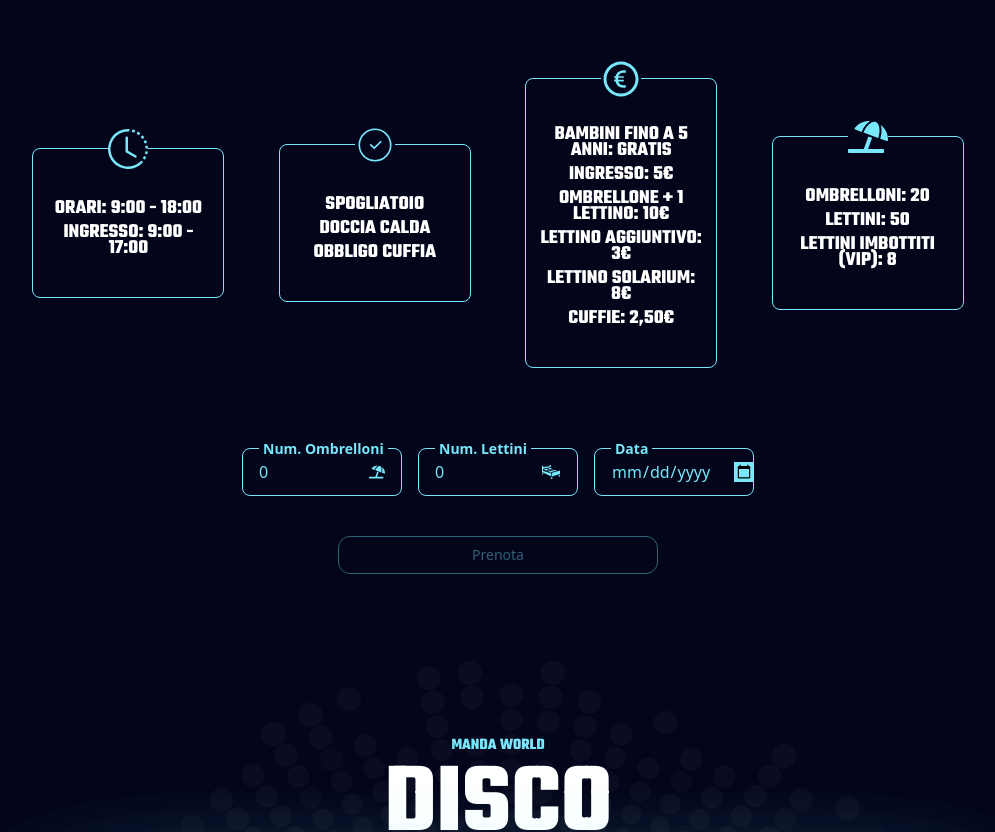
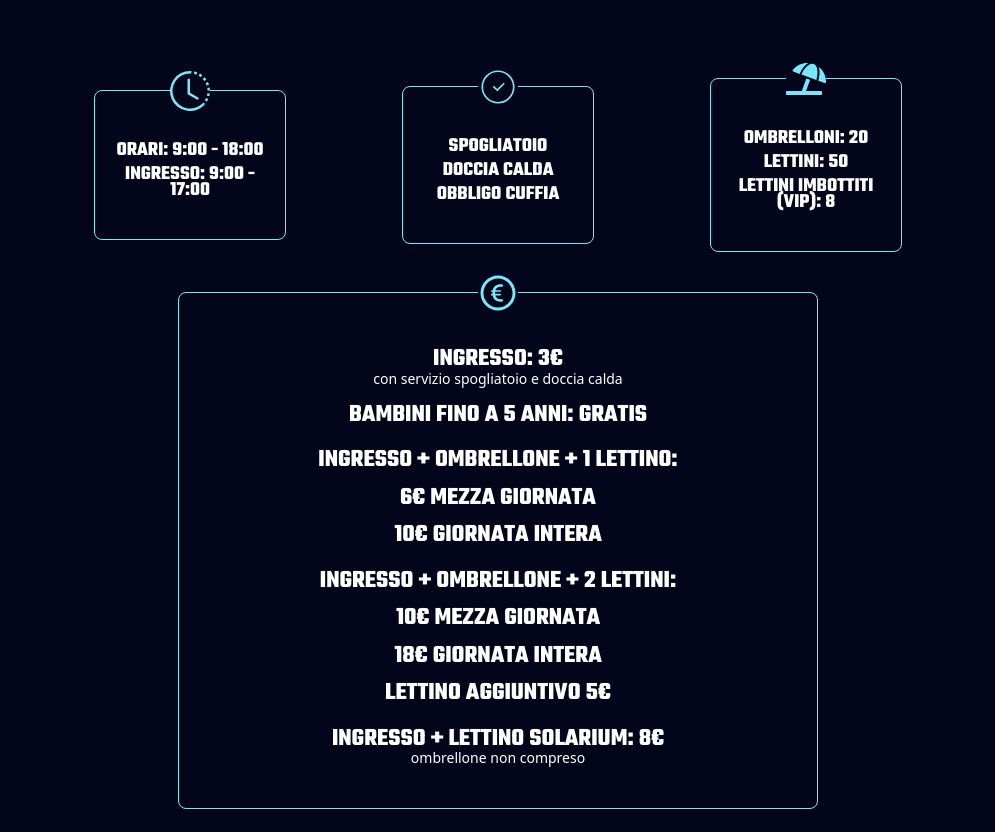
Before and after one commit to edgardovittoria/mandaworld, a Next.js app: page / in a window 1280 px wide. Shown: the part 2070-2902 px from the top of the page, without its empty margins (142-1137 px from the left). Built offline with nearby package versions, Linux system fonts and the light colour scheme.

Commit message:
aggiornati prezzi piscina

```diff
--- a/src/app/components/(home)/Piscina.tsx
+++ b/src/app/components/(home)/Piscina.tsx
@@ -16,16 +16,14 @@ import { FiInfo } from "react-icons/fi";
 import { CiCircleCheck } from "react-icons/ci";
 
 export default function Piscina() {
-  const [numOmbrelloni, setnumOmbrelloni] = useState<number>(
-    0
-  );
+  const [numOmbrelloni, setnumOmbrelloni] = useState<number>(0);
   const [numLettini, setnumLettini] = useState<number>(0);
   const [data, setData] = useState<string | undefined>(undefined);
-  const [images, setImages] = useState<ImgPiscina[]>([])
+  const [images, setImages] = useState<ImgPiscina[]>([]);
   useEffect(() => {
-        fetchImagesPiscina().then(res => {
-            setImages(res)
-        })
+    fetchImagesPiscina().then((res) => {
+      setImages(res);
+    });
   }, []);
 
   return (
@@ -42,14 +40,17 @@ export default function Piscina() {
               </h1>
               <Image src="/line-white.png" alt="alt" width={120} height={120} />
             </div>
-            <Carousel images={images} section="piscina"/>
-            <CarouselMobile images={images} section="piscina"/>
+            <Carousel images={images} section="piscina" />
+            <CarouselMobile images={images} section="piscina" />
             <div className="relative flex xl:flex-row flex-col gap-10 justify-evenly xl:items-center w-full mt-20">
               <div className="relative flex w-full xl:w-1/5 flex-col items-center px-3 py-10  border rounded-lg border-secondary">
                 {/* <h2 className="uppercase text-white font-bold md:text-[60px] text-[40px] mandaFont">
                   ORARI
                 </h2> */}
-                <BsClockHistory size={40} className="text-secondary absolute top-[-20px] bg-backgroundColor"/>
+                <BsClockHistory
+                  size={40}
+                  className="text-secondary absolute top-[-20px] bg-backgroundColor"
+                />
                 <span className="uppercase text-white font-bold text-[20px] mandaFont mt-3">
                   Orari: 9:00 - 18:00
                 </span>
@@ -61,7 +62,10 @@ export default function Piscina() {
                 {/* <h2 className="uppercase text-white font-bold md:text-[60px] text-[40px] mandaFont">
                   STAGIONE
                 </h2> */}
-                <CiCircleCheck size={40} className="text-secondary absolute top-[-20px] bg-backgroundColor"/>
+                <CiCircleCheck
+                  size={40}
+                  className="text-secondary absolute top-[-20px] bg-backgroundColor"
+                />
                 <span className="uppercase text-white font-bold text-[20px] mandaFont mt-3">
                   spogliatoio
                 </span>
@@ -72,35 +76,15 @@ export default function Piscina() {
                   obbligo cuffia
                 </span>
               </div>
-              <div className="relative flex w-full xl:w-1/5 flex-col items-center px-3 py-10  border rounded-lg border-secondary">
-                {/* <h2 className="uppercase text-white font-bold md:text-[60px] text-[40px] mandaFont">
-                  COSTI
-                </h2> */}
-                <AiOutlineEuro size={40} className="text-secondary absolute top-[-20px] bg-backgroundColor"/>
-                <span className="uppercase text-white font-bold text-[20px] mandaFont mt-2">
-                  bambini fino a 5 anni: gratis
-                </span>
-                <span className="uppercase text-white font-bold text-[20px] mandaFont mt-2">
-                  ingresso: 5€
-                </span>
-                <span className="uppercase text-white font-bold text-[20px] mandaFont mt-2">
-                  ombrellone + 1 lettino: 10€
-                </span>
-                <span className="uppercase text-white font-bold text-[20px] mandaFont mt-2">
-                  lettino aggiuntivo: 3€
-                </span>
-                <span className="uppercase text-white font-bold text-[20px] mandaFont mt-2">
-                  lettino solarium: 8€
-                </span>
-                <span className="uppercase text-white font-bold text-[20px] mandaFont mt-2">
-                  cuffie: 2,50€
-                </span>
-              </div>
+
               <div className="relative w-full xl:w-1/5 flex flex-col items-center px-3 py-10  border rounded-lg border-secondary">
                 {/* <h2 className="uppercase text-white font-bold md:text-[60px] text-[40px] mandaFont">
                   Disponibilità
                 </h2> */}
-                <FaUmbrellaBeach size={40} className="text-secondary absolute top-[-20px] bg-backgroundColor"/>
+                <FaUmbrellaBeach
+                  size={40}
+                  className="text-secondary absolute top-[-20px] bg-backgroundColor"
+                />
                 <span className="uppercase text-white font-bold text-[20px] mandaFont mt-3">
                   ombrelloni: 20
                 </span>
@@ -112,6 +96,41 @@ export default function Piscina() {
                 </span>
               </div>
             </div>
+          </div>
+        </div>
+        <div className="relative flex w-3/4 text-center xl:w-1/2 mt-10 flex-col items-center px-3 py-10  border rounded-lg border-secondary">
+          {/* <h2 className="uppercase text-white font-bold md:text-[60px] text-[40px] mandaFont">
+                  COSTI
+                </h2> */}
+          <AiOutlineEuro
+            size={40}
+            className="text-secondary absolute top-[-20px] bg-backgroundColor"
+          />
+          <div className="flex flex-col">
+            <span className="uppercase text-white font-bold text-[25px] mandaFont mt-2">
+              ingresso: 3€
+            </span>
+            <span className="text-sm text-white mt-[-10px]">con servizio spogliatoio e doccia calda</span>
+          </div>
+          <span className="uppercase text-white font-bold text-[25px] mandaFont mt-2">
+            bambini fino a 5 anni: gratis
+          </span>
+          <span className="uppercase text-white font-bold text-[25px] mandaFont mt-2">
+            ingresso + ombrellone + 1 lettino: <br />
+            6€ mezza giornata <br />
+            10€ giornata intera
+          </span>
+          <span className="uppercase text-white font-bold text-[25px] mandaFont mt-2">
+            ingresso + ombrellone + 2 lettini: <br />
+            10€ mezza giornata <br />
+            18€ giornata intera <br />
+            lettino aggiuntivo 5€
+          </span>
+          <div className="flex flex-col">
+            <span className="uppercase text-white font-bold text-[25px] mandaFont mt-2">
+              ingresso + lettino solarium: 8€
+            </span>
+            <span className="text-sm text-white mt-[-10px]">ombrellone non compreso</span>
           </div>
         </div>
         <div className="flex flex-col lg:flex-row gap-4 items-center justify-center w-1/2 mt-20">
@@ -127,7 +146,9 @@ export default function Piscina() {
                 setnumOmbrelloni(parseInt(e.target.value));
               }}
             />
-            <span className="absolute px-1 font-bold top-[-10px] bg-backgroundColor text-sm text-secondary">Num. Ombrelloni</span>
+            <span className="absolute px-1 font-bold top-[-10px] bg-backgroundColor text-sm text-secondary">
+              Num. Ombrelloni
+            </span>
             <FaUmbrellaBeach className="text-secondary" />
           </label>
           <label className="input relative focus-within:shadow-2xl lg:w-1/4 w-full focus-within:shadow-secondary input-bordered bg-transparent border border-secondary flex items-center gap-2">
@@ -142,7 +163,9 @@ export default function Piscina() {
                 setnumLettini(parseInt(e.target.value));
               }}
             />
-            <span className="absolute px-1 font-bold top-[-10px] bg-backgroundColor text-sm text-secondary">Num. Lettini</span>
+            <span className="absolute px-1 font-bold top-[-10px] bg-backgroundColor text-sm text-secondary">
+              Num. Lettini
+            </span>
             <GiBed className="text-secondary" size={20} />
           </label>
           <label className="input relative focus-within:shadow-2xl lg:w-1/4 w-full focus-within:shadow-secondary input-bordered bg-transparent border border-secondary flex items-center gap-2">
@@ -158,17 +181,18 @@ export default function Piscina() {
               }}
             />
             {/* <GiBed className="text-secondary" size={20}/> */}
-            <span className="absolute px-1 font-bold top-[-10px] bg-backgroundColor text-sm text-secondary">Data</span>
+            <span className="absolute px-1 font-bold top-[-10px] bg-backgroundColor text-sm text-secondary">
+              Data
+            </span>
           </label>
         </div>
         <button
           className="rounded-xl mt-10 w-1/2 disabled:opacity-40 flex items-center justify-center flex-row gap-4 px-2 md:w-1/4 py-2 border-[1px] border-secondary text-secondary text-xl hover:bg-secondary hover:text-backgroundColor hover:cursor-pointer"
-            disabled={numLettini===0 || numOmbrelloni===0 || !data}
+          disabled={numLettini === 0 || numOmbrelloni === 0 || !data}
           onClick={() => {
             if (data) {
               let dataArray = data?.split("-");
-                let text = `Salve, è possibile prenotare *${numOmbrelloni}* ombrelloni e *${numLettini}* lettini per il giorno *${
-                  dataArray[2]}/${dataArray[1]}/${dataArray[0]}*?`;
+              let text = `Salve, è possibile prenotare *${numOmbrelloni}* ombrelloni e *${numLettini}* lettini per il giorno *${dataArray[2]}/${dataArray[1]}/${dataArray[0]}*?`;
               // if (navigator.userAgent.includes("WhatsApp")) {
               //   // WhatsApp is installed
               //   window.open(`whatsapp://send?phone=+393283108595&text=${text}`);
@@ -184,9 +208,9 @@ export default function Piscina() {
               //   setnumOmbrelloni(undefined)
               // }
               window.open(`whatsapp://send?phone=+393293306094&text=${text}`);
-                setData(undefined)
-                setnumLettini(0)
-                setnumOmbrelloni(0)
+              setData(undefined);
+              setnumLettini(0);
+              setnumOmbrelloni(0);
             }
           }}
         >
```
Lines whose indentation alone changed are shown as unchanged.
